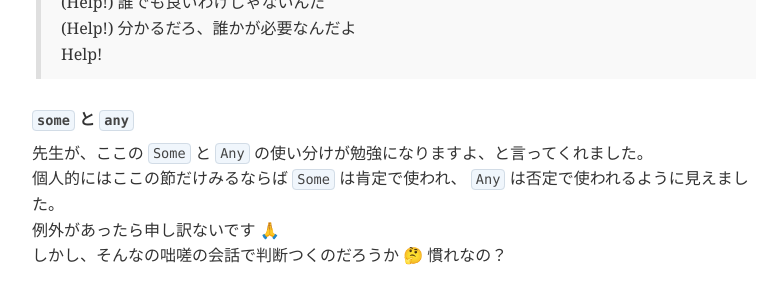
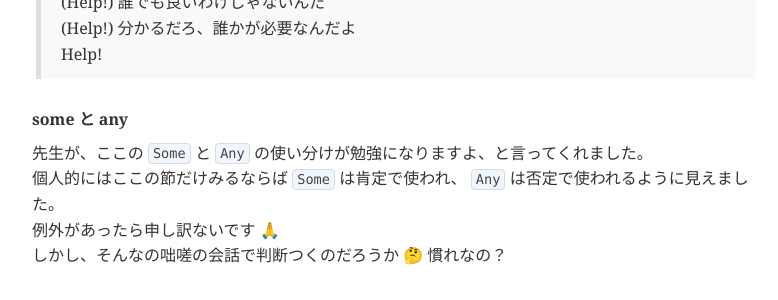
Before and after one commit to tetsuwo/en-study, a Jekyll site: the page built from _posts/2022-12-30-help-the-beatles.md, in a window 1280 px wide and 900 px high, scrolled down 3893 px. Shown: the part 152-452 px from the top of the window, without its empty margins (118-896 px from the left). Built offline with Jekyll 4.4.1, drawn with Linux system fonts in a browser that asks for light colours.

```diff
--- a/_posts/2022-12-30-help-the-beatles.md
+++ b/_posts/2022-12-30-help-the-beatles.md
@@ -146,7 +146,7 @@ Help!
 > (Help!) 分かるだろ、誰かが必要なんだよ
 > Help!
 
-#### `some` と `any`
+#### some と any
 {:.no_toc}
 
 先生が、ここの `Some` と `Any` の使い分けが勉強になりますよ、と言ってくれました。
```
